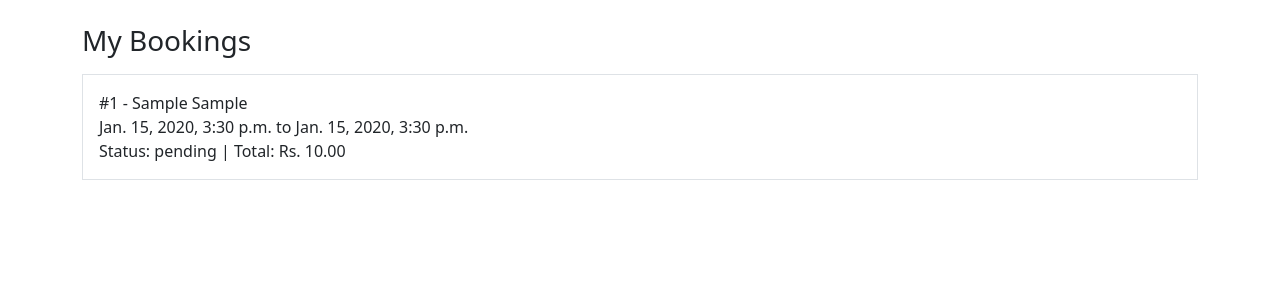
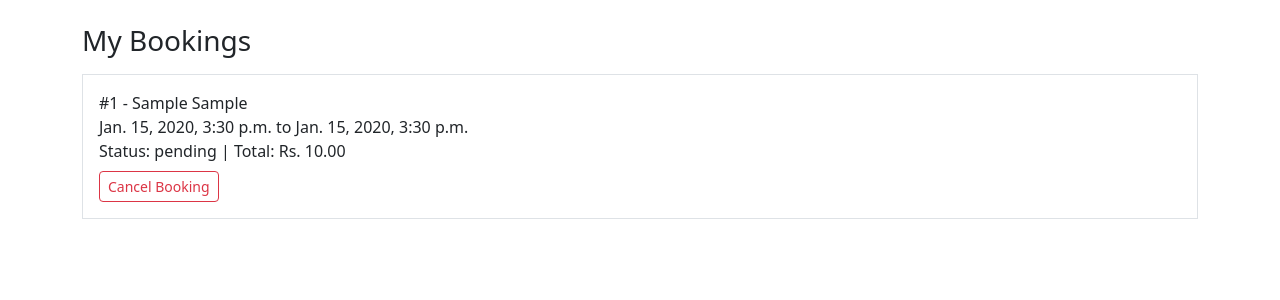
Before and after one commit to mohdfaiyazali/carrr, a Django app: page /bookings/my/ in a window 1280 px wide. Shown: the part 56-356 px from the top of the page. Run offline with Django 5.2, Linux system fonts and the light colour scheme; a user stored in the database is signed in; tables that the repository leaves empty hold one stand-in row (values such as "Sample post").

```diff
--- a/apps/bookings/urls.py
+++ b/apps/bookings/urls.py
@@ -5,6 +5,7 @@ from apps.bookings.views import (
     BookingHistoryView,
     ManagerBookingApproveView,
     ManagerBookingListView,
+    customer_booking_cancel,
     manager_booking_complete,
     manager_booking_reject,
 )
@@ -12,6 +13,7 @@ from apps.bookings.views import (
 urlpatterns = [
     path("new/<int:car_id>/", BookingCreateView.as_view(), name="booking-create"),
     path("my/", BookingHistoryView.as_view(), name="booking-history"),
+    path("<int:booking_id>/cancel/", customer_booking_cancel, name="booking-cancel"),
     path("manager/bookings/", ManagerBookingListView.as_view(), name="manager-booking-list"),
     path("manager/bookings/<int:booking_id>/approve/", ManagerBookingApproveView.as_view(), name="manager-booking-approve"),
     path("manager/bookings/<int:booking_id>/reject/", manager_booking_reject, name="manager-booking-reject"),
--- a/apps/bookings/views.py
+++ b/apps/bookings/views.py
@@ -8,6 +8,7 @@ from django.views.generic import CreateView, ListView, UpdateView
 from apps.bookings.forms import BookingCreateForm
 from apps.bookings.manager_forms import BookingApprovalForm
 from apps.bookings.models import Booking
+from apps.bookings.services import has_driver_overlap
 from apps.bookings.status_services import apply_booking_state
 from apps.cars.models import Car
 from apps.core.mixins import ManagerRequiredMixin
@@ -99,6 +100,24 @@ def manager_booking_complete(request, booking_id):
     return _manager_update_booking_status(request, booking_id, Booking.Status.COMPLETED)
 
 
+@login_required
+def customer_booking_cancel(request, booking_id):
+    booking = get_object_or_404(Booking, id=booking_id, customer=request.user)
+    if booking.status in [Booking.Status.COMPLETED, Booking.Status.CANCELLED]:
+        messages.error(request, "This booking cannot be cancelled.")
+        return redirect("booking-history")
+    apply_booking_state(booking, Booking.Status.CANCELLED)
+    send_mail(
+        subject="Booking cancelled",
+        message=f"Your booking #{booking.id} has been cancelled.",
+        from_email="noreply@carz.local",
+        recipient_list=[request.user.email] if request.user.email else [],
+        fail_silently=True,
+    )
+    messages.success(request, f"Booking #{booking.id} cancelled.")
+    return redirect("booking-history")
+
+
 class ManagerBookingApproveView(ManagerRequiredMixin, UpdateView):
     model = Booking
     form_class = BookingApprovalForm
@@ -111,6 +130,9 @@ class ManagerBookingApproveView(ManagerRequiredMixin, UpdateView):
         if booking.booking_type == Booking.BookingType.WITH_DRIVER and not booking.driver:
             form.add_error("driver", "Driver is required for with-driver booking.")
             return self.form_invalid(form)
+        if booking.driver and has_driver_overlap(booking.driver, booking.start_datetime, booking.end_datetime, exclude_booking_id=booking.id):
+            form.add_error("driver", "Selected driver is already assigned in this time slot.")
+            return self.form_invalid(form)
         booking.save(update_fields=["driver"])
         apply_booking_state(booking, Booking.Status.CONFIRMED)
         messages.success(self.request, f"Booking #{booking.id} approved.")
--- a/templates/bookings/booking_history.html
+++ b/templates/bookings/booking_history.html
@@ -6,6 +6,9 @@
     #{{ booking.id }} - {{ booking.car.brand }} {{ booking.car.model }}
     <br>{{ booking.start_datetime }} to {{ booking.end_datetime }}
     <br>Status: {{ booking.status }} | Total: Rs. {{ booking.total_amount }}
+    {% if booking.status != 'cancelled' and booking.status != 'completed' %}
+    <br><a href="{% url 'booking-cancel' booking.id %}" class="btn btn-sm btn-outline-danger mt-2">Cancel Booking</a>
+    {% endif %}
   </div>
 {% empty %}<p>No bookings yet.</p>{% endfor %}
 {% endblock %}
```
Also changed, not shown: apps/bookings/services.py (+12 -0 lines).
